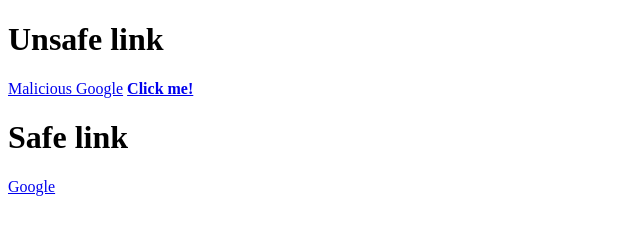
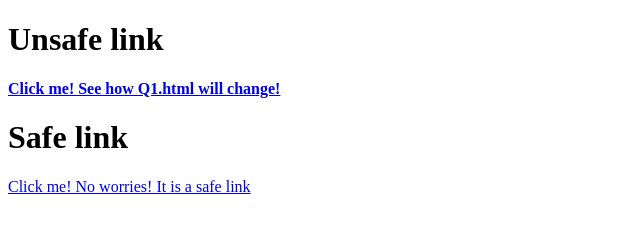
Before and after one commit to kkhanmohammadi/Q1, a plain HTML site: page index.html in a window 1280 px wide. Shown: the whole page, without its empty margins (0-640 px from the left). Drawn offline with Linux system fonts and the light colour scheme.

Commit message:
Update index.html

```diff
--- a/index.html
+++ b/index.html
@@ -2,7 +2,6 @@
 <meta charset="utf-8">
 <title>Question 1 linkes</title>
 <h1>Unsafe link</h1>
-<a href="https://www.google.com" target="_blank" >Malicious Google</a>
-<a class="user-generated" href="Q1Malicious.html" target="_blank" ><b>Click me! </b></a>
+<a class="user-generated" href="Q1Malicious.html" target="_blank" ><b>Click me! See how Q1.html will change! </b></a>
 <h1>Safe link</h1>
-<a href="https://www.google.com" target="_blank" rel="noopener noreferrer">Google</a>
+<a href="https://www.google.com" target="_blank" rel="noopener noreferrer">Click me! No worries! It is a safe link</a>
```
